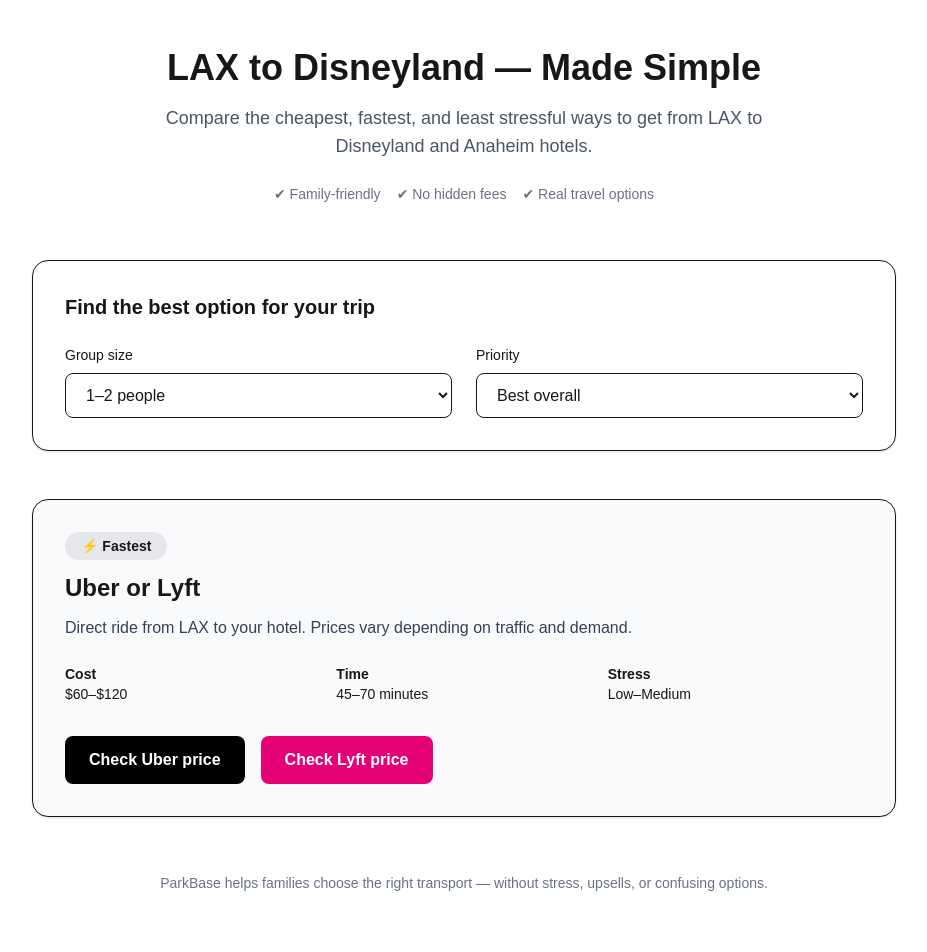
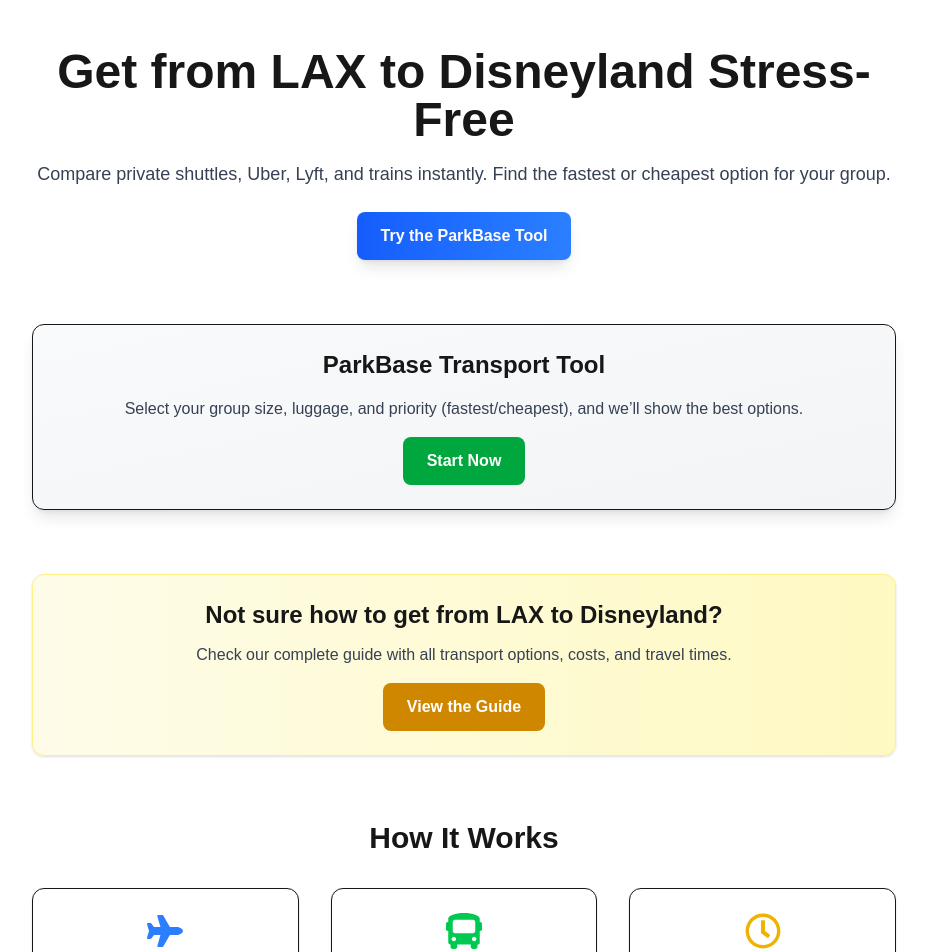
Before and after one commit to Parkbase/magic-route, a Next.js app: page / in a window 1280 px wide. Shown: the top 952 px of the page, without its empty margins (176-1103 px from the left). Built offline with nearby package versions, Linux system fonts and the light colour scheme.

Commit message:
Upgrade homepage visuals, add guide CTA, install react-icons

```diff
--- a/app/page.tsx
+++ b/app/page.tsx
@@ -1,178 +1,96 @@
-"use client";
+import { FaPlane, FaBus, FaRegClock } from "react-icons/fa";
 
-import { useState } from "react";
+export const metadata = {
+  title: "ParkBase — Quick LAX to Disneyland Transport Tool",
+  description:
+    "Find the fastest, cheapest, and easiest way from LAX to Disneyland. Compare Uber, Lyft, shuttles, and trains in one place.",
+};
 
 export default function HomePage() {
-  const [groupSize, setGroupSize] = useState("1-2");
-  const [priority, setPriority] = useState("best");
-
-  const getRecommendation = () => {
-    if (priority === "cheapest") {
-      return {
-        title: "Train + Shuttle",
-        badge: "💸 Cheapest",
-        description:
-          "Best budget option if you’re comfortable with a longer journey and a transfer.",
-        cost: "$20–$30 per person",
-        time: "90–120 minutes",
-        stress: "Medium",
-        link: "https://www.google.com/search?q=LAX+to+Disneyland+train+shuttle",
-        cta: "View budget options",
-        color: "bg-green-600",
-      };
-    }
-
-    if (groupSize === "5+") {
-      return {
-        title: "Private Shuttle",
-        badge: "⭐ Best for families",
-        description:
-          "Door-to-door private transfer. No stops, no stress. Ideal for families with kids and luggage.",
-        cost: "$140–$180 per vehicle",
-        time: "45–60 minutes",
-        stress: "Low",
-        link: "https://www.google.com/search?q=LAX+to+Disneyland+private+shuttle",
-        cta: "Compare private shuttles",
-        color: "bg-blue-600",
-      };
-    }
-
-    return {
-      title: "Uber or Lyft",
-      badge: "⚡ Fastest",
-      description:
-        "Direct ride from LAX to your hotel. Prices vary depending on traffic and demand.",
-      cost: "$60–$120",
-      time: "45–70 minutes",
-      stress: "Low–Medium",
-      link: "rideshare",
-      cta: "Check ride prices",
-      color: "bg-black",
-    };
-  };
-
-  const recommendation = getRecommendation();
-
   return (
     <main className="mx-auto max-w-4xl px-4 py-12">
-      {/* Hero */}
-      <section className="mb-14 text-center">
-        <h1 className="text-4xl font-bold mb-4">
-          LAX to Disneyland — Made Simple
+      {/* Hero Section */}
+      <section className="text-center mb-16">
+        <h1 className="text-5xl font-bold mb-4">
+          Get from LAX to Disneyland Stress-Free
         </h1>
-        <p className="text-lg text-gray-600 max-w-2xl mx-auto">
-          Compare the cheapest, fastest, and least stressful ways to get from
-          LAX to Disneyland and Anaheim hotels.
+        <p className="text-lg text-gray-700 mb-6">
+          Compare private shuttles, Uber, Lyft, and trains instantly. Find the
+          fastest or cheapest option for your group.
         </p>
+        <a
+          href="#transport-tool"
+          className="inline-block rounded-lg bg-gradient-to-r from-blue-600 to-blue-500 px-6 py-3 text-white font-semibold shadow-lg transform hover:scale-105 transition"
+        >
+          Try the ParkBase Tool
+        </a>
+      </section>
 
-        <div className="mt-6 flex justify-center gap-4 text-sm text-gray-500">
-          <span>✔ Family-friendly</span>
-          <span>✔ No hidden fees</span>
-          <span>✔ Real travel options</span>
+      {/* Transport Tool Placeholder */}
+      <section
+        id="transport-tool"
+        className="mb-16 rounded-xl bg-gradient-to-br from-gray-50 to-gray-100 p-6 border shadow-lg text-center"
+      >
+        <h2 className="text-2xl font-semibold mb-4">ParkBase Transport Tool</h2>
+        <p className="text-gray-700 mb-4">
+          Select your group size, luggage, and priority (fastest/cheapest), and
+          we’ll show the best options.
+        </p>
+        <div className="inline-block rounded-lg bg-green-600 px-6 py-3 text-white font-semibold hover:shadow-xl hover:scale-105 transform transition cursor-pointer">
+          Start Now
         </div>
       </section>
 
-      {/* Selector */}
-      <section className="mb-12 rounded-2xl border bg-white p-8 shadow-sm">
-        <h2 className="text-xl font-semibold mb-6">
-          Find the best option for your trip
+      {/* Guide Page CTA */}
+      <section className="mb-16 rounded-xl bg-gradient-to-r from-yellow-50 to-yellow-100 p-6 border border-yellow-200 text-center shadow hover:shadow-lg transition">
+        <h2 className="text-2xl font-semibold mb-3">
+          Not sure how to get from LAX to Disneyland?
         </h2>
+        <p className="text-gray-700 mb-4">
+          Check our complete guide with all transport options, costs, and travel
+          times.
+        </p>
+        <a
+          href="/guide/lax-to-disneyland"
+          className="inline-block rounded-lg bg-yellow-600 px-6 py-3 text-white font-semibold hover:shadow-xl hover:scale-105 transform transition"
+        >
+          View the Guide
+        </a>
+      </section>
 
-        <div className="grid gap-6 sm:grid-cols-2">
-          <div>
-            <label className="block text-sm font-medium mb-2">
-              Group size
-            </label>
-            <select
-              value={groupSize}
-              onChange={(e) => setGroupSize(e.target.value)}
-              className="w-full rounded-lg border px-4 py-3"
-            >
-              <option value="1-2">1–2 people</option>
-              <option value="3-4">3–4 people</option>
-              <option value="5+">5+ people</option>
-            </select>
+      {/* How It Works Section */}
+      <section className="mb-16">
+        <h2 className="text-3xl font-semibold mb-8 text-center">
+          How It Works
+        </h2>
+        <div className="grid grid-cols-1 md:grid-cols-3 gap-8">
+          <div className="p-6 rounded-xl bg-white border shadow hover:shadow-xl transform hover:scale-105 transition text-center">
+            <FaPlane className="mx-auto text-blue-500 text-4xl mb-4" />
+            <h3 className="font-semibold mb-2">1. Input Your Details</h3>
+            <p className="text-gray-700 text-sm">
+              Choose your group size, luggage, and priority (fastest/cheapest).
+            </p>
           </div>
-
-          <div>
-            <label className="block text-sm font-medium mb-2">
-              Priority
-            </label>
-            <select
-              value={priority}
-              onChange={(e) => setPriority(e.target.value)}
-              className="w-full rounded-lg border px-4 py-3"
-            >
-              <option value="best">Best overall</option>
-              <option value="cheapest">Lowest cost</option>
-            </select>
+          <div className="p-6 rounded-xl bg-white border shadow hover:shadow-xl transform hover:scale-105 transition text-center">
+            <FaBus className="mx-auto text-green-500 text-4xl mb-4" />
+            <h3 className="font-semibold mb-2">2. Compare Options</h3>
+            <p className="text-gray-700 text-sm">
+              See Uber, Lyft, shuttles, and train options side by side.
+            </p>
+          </div>
+          <div className="p-6 rounded-xl bg-white border shadow hover:shadow-xl transform hover:scale-105 transition text-center">
+            <FaRegClock className="mx-auto text-yellow-500 text-4xl mb-4" />
+            <h3 className="font-semibold mb-2">3. Book & Relax</h3>
+            <p className="text-gray-700 text-sm">
+              Choose your preferred transport and enjoy a stress-free ride.
+            </p>
           </div>
         </div>
       </section>
 
-      {/* Recommendation Card */}
-      <section className="rounded-2xl border bg-gray-50 p-8 shadow-sm">
-        <span className="inline-block mb-3 rounded-full bg-gray-200 px-4 py-1 text-sm font-semibold">
-          {recommendation.badge}
-        </span>
-
-        <h3 className="text-2xl font-bold mb-3">
-          {recommendation.title}
-        </h3>
-
-        <p className="mb-6 text-gray-700 max-w-2xl">
-          {recommendation.description}
-        </p>
-
-        <div className="grid gap-4 sm:grid-cols-3 mb-8 text-sm">
-          <div>
-            <strong>Cost</strong>
-            <div>{recommendation.cost}</div>
-          </div>
-          <div>
-            <strong>Time</strong>
-            <div>{recommendation.time}</div>
-          </div>
-          <div>
-            <strong>Stress</strong>
-            <div>{recommendation.stress}</div>
-          </div>
-        </div>
-
-        {recommendation.link === "rideshare" ? (
-          <div className="flex gap-4 flex-wrap">
-            <a
-              href="https://www.uber.com/global/en/price-estimate/"
-              target="_blank"
-              rel="noopener noreferrer"
-              className="rounded-lg bg-black px-6 py-3 text-white font-semibold hover:opacity-90"
-            >
-              Check Uber price
-            </a>
-            <a
-              href="https://www.lyft.com/rider/fare-estimate"
-              target="_blank"
-              rel="noopener noreferrer"
-              className="rounded-lg bg-pink-600 px-6 py-3 text-white font-semibold hover:opacity-90"
-            >
-              Check Lyft price
-            </a>
-          </div>
-        ) : (
-          <a
-            href={recommendation.link}
-            target="_blank"
-            rel="noopener noreferrer"
-            className={`inline-block rounded-lg px-6 py-3 text-white font-semibold hover:opacity-90 ${recommendation.color}`}
-          >
-            {recommendation.cta}
-          </a>
-        )}
-      </section>
-
-      <footer className="mt-14 text-center text-sm text-gray-500">
-        ParkBase helps families choose the right transport — without stress,
-        upsells, or confusing options.
+      {/* Footer */}
+      <footer className="mt-20 text-center text-gray-500 text-sm">
+        © 2026 ParkBase — Your Disneyland Transport Guide
       </footer>
     </main>
   );
--- a/package.json
+++ b/package.json
@@ -11,7 +11,8 @@
   "dependencies": {
     "next": "16.1.6",
     "react": "19.2.3",
-    "react-dom": "19.2.3"
+    "react-dom": "19.2.3",
+    "react-icons": "^5.5.0"
   },
   "devDependencies": {
     "@tailwindcss/postcss": "^4",
```
Also changed, not shown: app/guide/lax-to-disneyland/page.tsx (+9 -5 lines), 1 other file (tests, documents, lock files or other folders).
